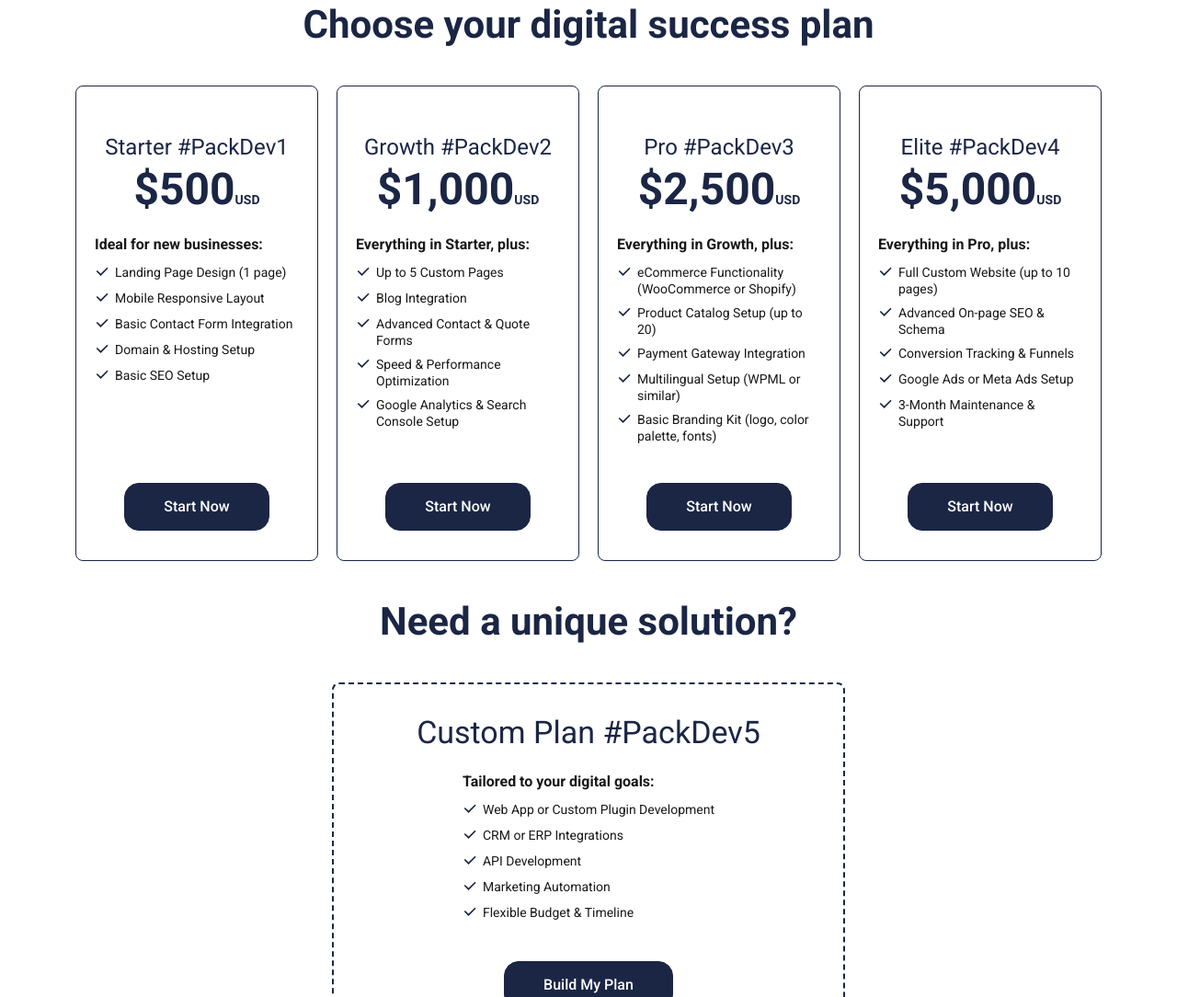
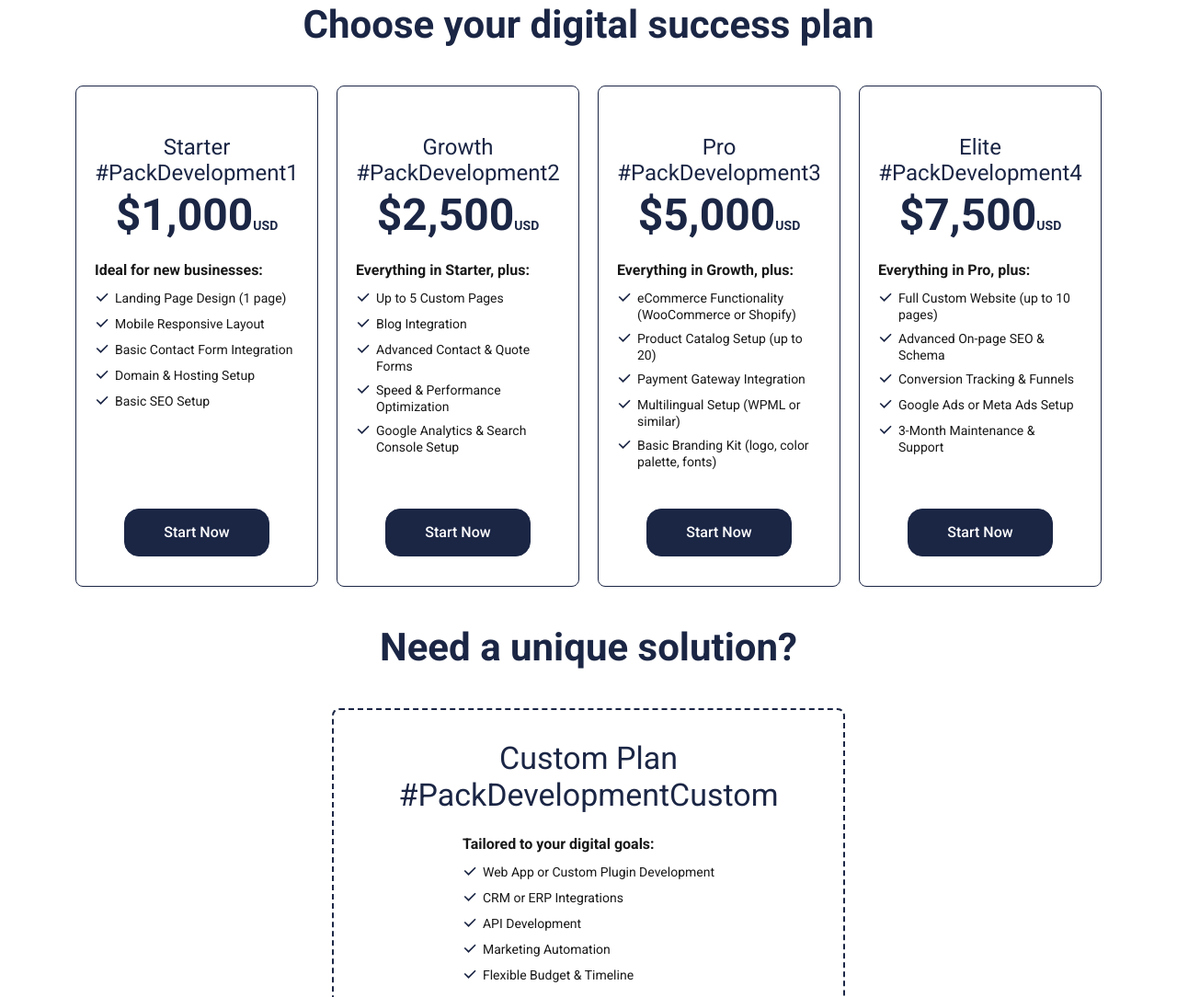
Before and after one commit to MarianoTimistit23/lvp, a website: page index.html in a window 1280 px wide. Shown: the part 2638-3722 px from the top of the page at 92% size. Drawn offline with nearby package versions, Linux system fonts and the light colour scheme.

Commit message:
Content Update

```diff
--- a/index.html
+++ b/index.html
@@ -246,8 +246,8 @@
                     <div class="pricing__plan">
                         <a href="#contact-us"></a>
                         <div>
-                            <h3>Starter <span>#PackDev1</span></h3>
-                            <p class="pricing__plan-price">$500<span>USD</span></p>
+                            <h3>Starter <span>#PackDevelopment1</span></h3>
+                            <p class="pricing__plan-price">$1,000<span>USD</span></p>
                             <div class="pricing__plan-features">
                                 <p>Ideal for new businesses:</p>
                                 <ul>
@@ -268,8 +268,8 @@
                     <div class="pricing__plan">
                         <a href="#contact-us"></a>
                         <div>
-                            <h3>Growth <span>#PackDev2</span></h3>
-                            <p class="pricing__plan-price">$1,000<span>USD</span></p>
+                            <h3>Growth <span>#PackDevelopment2</span></h3>
+                            <p class="pricing__plan-price">$2,500<span>USD</span></p>
                             <div class="pricing__plan-features">
                                 <p>Everything in Starter, plus:</p>
                                 <ul>
@@ -290,8 +290,8 @@
                     <div class="pricing__plan">
                         <a href="#contact-us"></a>
                         <div>
-                            <h3>Pro <span>#PackDev3</span></h3>
-                            <p class="pricing__plan-price">$2,500<span>USD</span></p>
+                            <h3>Pro <span>#PackDevelopment3</span></h3>
+                            <p class="pricing__plan-price">$5,000<span>USD</span></p>
                             <div class="pricing__plan-features">
                                 <p>Everything in Growth, plus:</p>
                                 <ul>
@@ -312,8 +312,8 @@
                     <div class="pricing__plan">
                         <a href="#contact-us"></a>
                         <div>
-                            <h3>Elite <span>#PackDev4</span></h3>
-                            <p class="pricing__plan-price">$5,000<span>USD</span></p>
+                            <h3>Elite <span>#PackDevelopment4</span></h3>
+                            <p class="pricing__plan-price">$7,500<span>USD</span></p>
                             <div class="pricing__plan-features">
                                 <p>Everything in Pro, plus:</p>
                                 <ul>
@@ -337,7 +337,7 @@
                     <div class="pricing__plan">
                         <a href="#contact-us"></a>
                         <div>
-                            <h3>Custom Plan <span>#PackDev5</span></h3>
+                            <h3>Custom Plan <span>#PackDevelopmentCustom</span></h3>
                             <div class="pricing__plan-features">
                                 <p>Tailored to your digital goals:</p>
                                 <ul>
@@ -365,8 +365,8 @@
                     <div class="pricing__plan swiper-slide">
                         <a href="#contact-us"></a>
                         <div>
-                            <h3>Starter <span>#PackDev1</span></h3>
-                            <p class="pricing__plan-price">$500<span>USD</span></p>
+                            <h3>Starter <span>#PackDevelopment1</span></h3>
+                            <p class="pricing__plan-price">$1,000<span>USD</span></p>
                             <div class="pricing__plan-features">
                                 <p>Ideal for new businesses:</p>
                                 <ul>
@@ -386,8 +386,8 @@
                     <div class="pricing__plan swiper-slide">
                         <a href="#contact-us"></a>
                         <div>
-                            <h3>Growth <span>#PackDev2</span></h3>
-                            <p class="pricing__plan-price">$1,000<span>USD</span></p>
+                            <h3>Growth <span>#PackDevelopment2</span></h3>
+                            <p class="pricing__plan-price">$2,500<span>USD</span></p>
                             <div class="pricing__plan-features">
                                 <p>Everything in Starter, plus:</p>
                                 <ul>
@@ -407,8 +407,8 @@
                     <div class="pricing__plan swiper-slide">
                         <a href="#contact-us"></a>
                         <div>
-                            <h3>Pro <span>#PackDev3</span></h3>
-                            <p class="pricing__plan-price">$2,500<span>USD</span></p>
+                            <h3>Pro <span>#PackDevelopment3</span></h3>
+                            <p class="pricing__plan-price">$5,000<span>USD</span></p>
                             <div class="pricing__plan-features">
                                 <p>Everything in Growth, plus:</p>
                                 <ul>
@@ -428,8 +428,8 @@
                     <div class="pricing__plan swiper-slide">
                         <a href="#contact-us"></a>
                         <div>
-                            <h3>Elite <span>#PackDev4</span></h3>
-                            <p class="pricing__plan-price">$5,000<span>USD</span></p>
+                            <h3>Elite <span>#PackDevelopment4</span></h3>
+                            <p class="pricing__plan-price">$7,500<span>USD</span></p>
                             <div class="pricing__plan-features">
                                 <p>Everything in Pro, plus:</p>
                                 <ul>
@@ -449,7 +449,7 @@
                     <div class="pricing__plan swiper-slide">
                         <a href="#contact-us"></a>
                         <div>
-                            <h3 style="font-size: 28px;">Custom Plan <span>#PackDev5</span></h3>
+                            <h3 style="font-size: 28px;">Custom Plan <span>#PackDevelopmentCustom</span></h3>
                             <div class="pricing__plan-features">
                                 <p>Tailored to your digital goals:</p>
                                 <ul>
```
